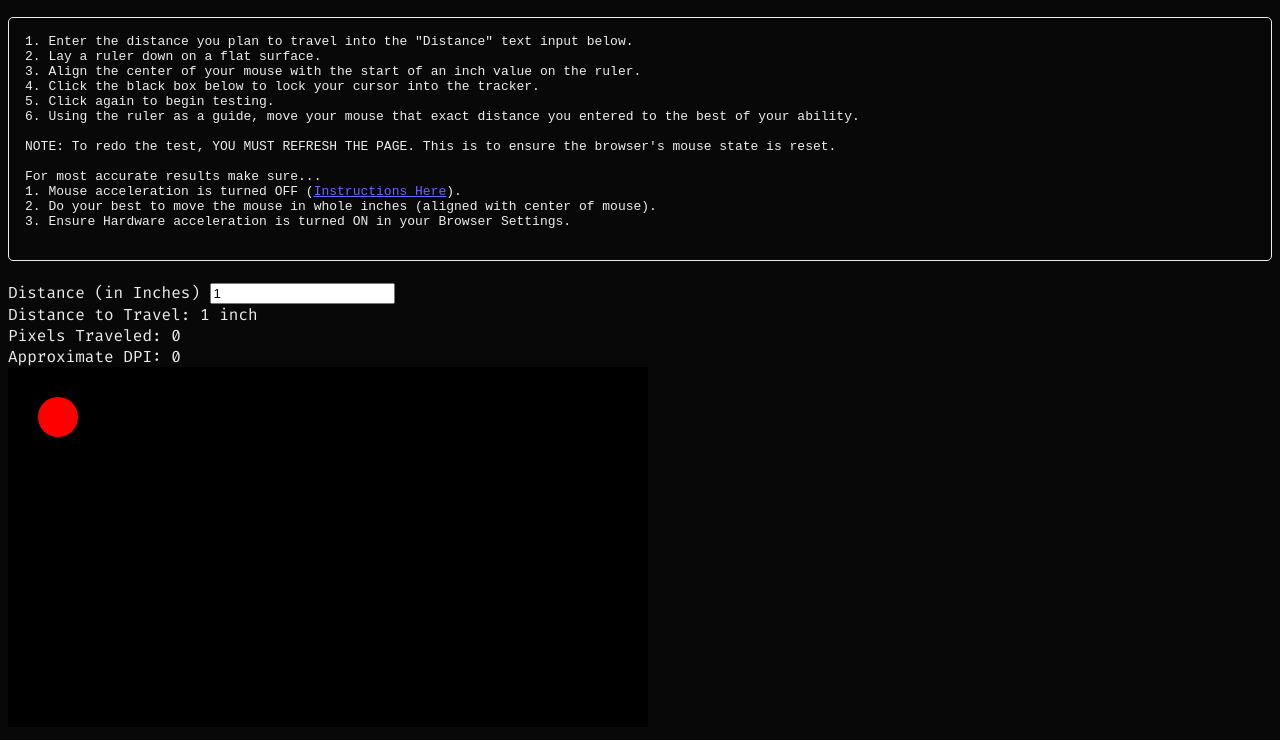
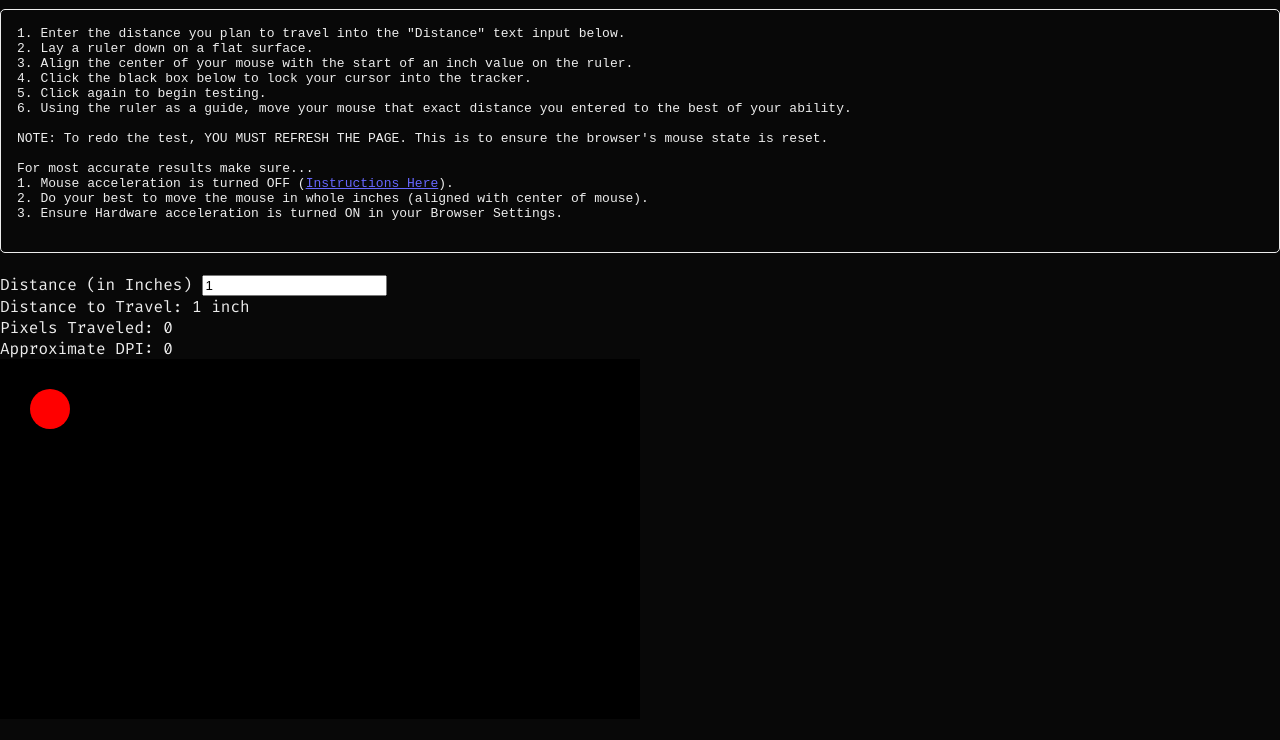
Before and after one commit to helloitsian/mouse-testing-tools, a plain HTML site: page dpi.html in a window 1280 px wide. Shown: the part 149-889 px from the top of the page. Drawn offline with Linux system fonts and the light colour scheme.

Commit message:
normalized body in css

```diff
--- a/dpi.html
+++ b/dpi.html
@@ -8,6 +8,9 @@
     <link href="https://fonts.googleapis.com/css2?family=Fira+Code&display=swap" rel="stylesheet">
     <style>
       body {
+        margin: 0;
+        height: 100vh;
+        width: 100vw;
         font-family: 'Fira Code', monospace;
         background: rgb(8, 8, 8);
         color: #ededed;
```
Also changed, not shown: index.html (+3 -0 lines).
